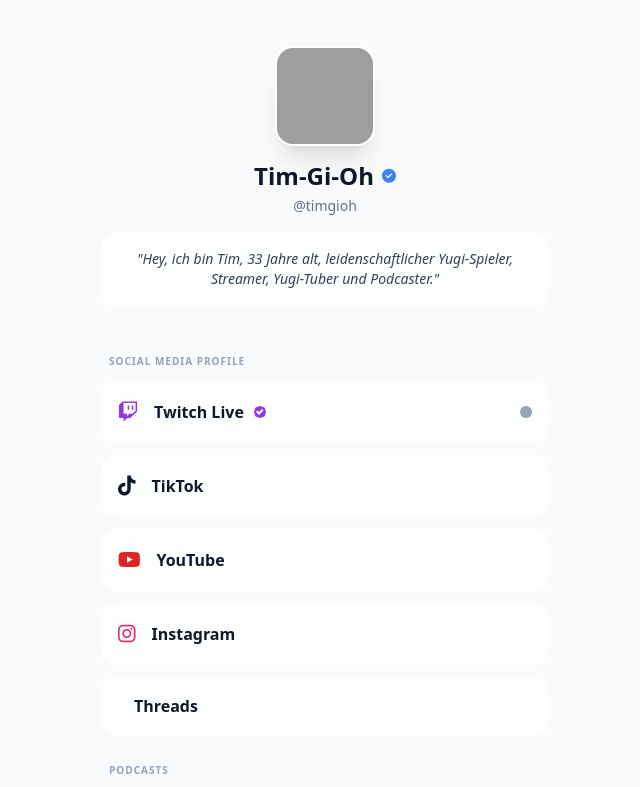
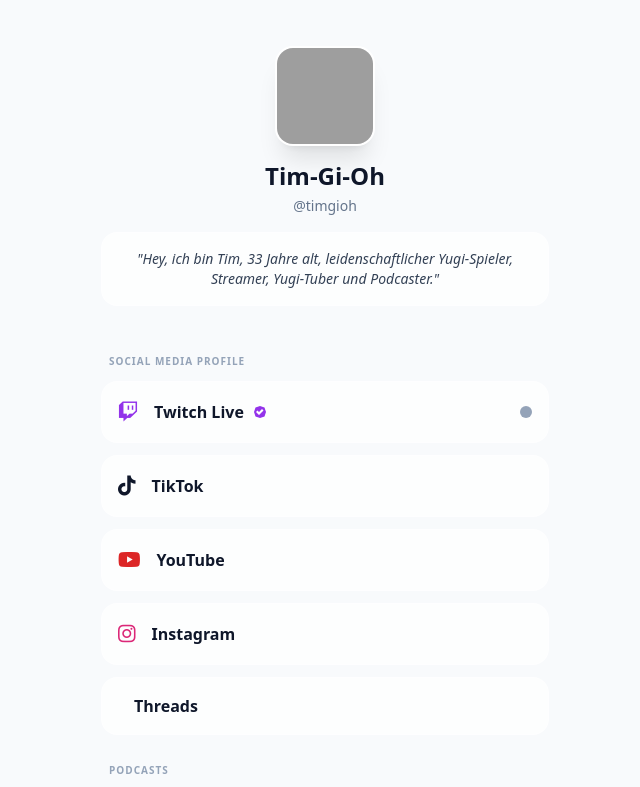
Before and after one commit to alexgamingdev/TimGiOh-Linktree, a plain HTML site: page index.html in a window 1280 px wide. Shown: the top 787 px of the page, without its empty margins (315-955 px from the left). Drawn offline with nearby package versions, Linux system fonts and the light colour scheme; no server answers; grey boxes are pictures that could not be loaded; some icons are missing.

Commit message:
Update index.html

```diff
--- a/index.html
+++ b/index.html
@@ -161,9 +161,10 @@
             </button>
             <h1 class="text-2xl font-extrabold flex items-center justify-center gap-2">
                 Tim-Gi-Oh
-                <button onclick="document.getElementById('verified-modal').classList.remove('hidden')" class="flex items-center justify-center">
-                    <i class="fas fa-check-circle text-blue-500 text-sm"></i>
-                </button>
+                <button disabled class="hidden items-center justify-center">
+					<i class="fas fa-check-circle text-blue-500 text-sm"></i>
+				</button>
+
             </h1>
             <p class="text-slate-500 text-sm font-medium mt-1">@timgioh</p>
             <div class="mt-4 p-4 glass rounded-2xl text-sm text-slate-700 italic">
```
